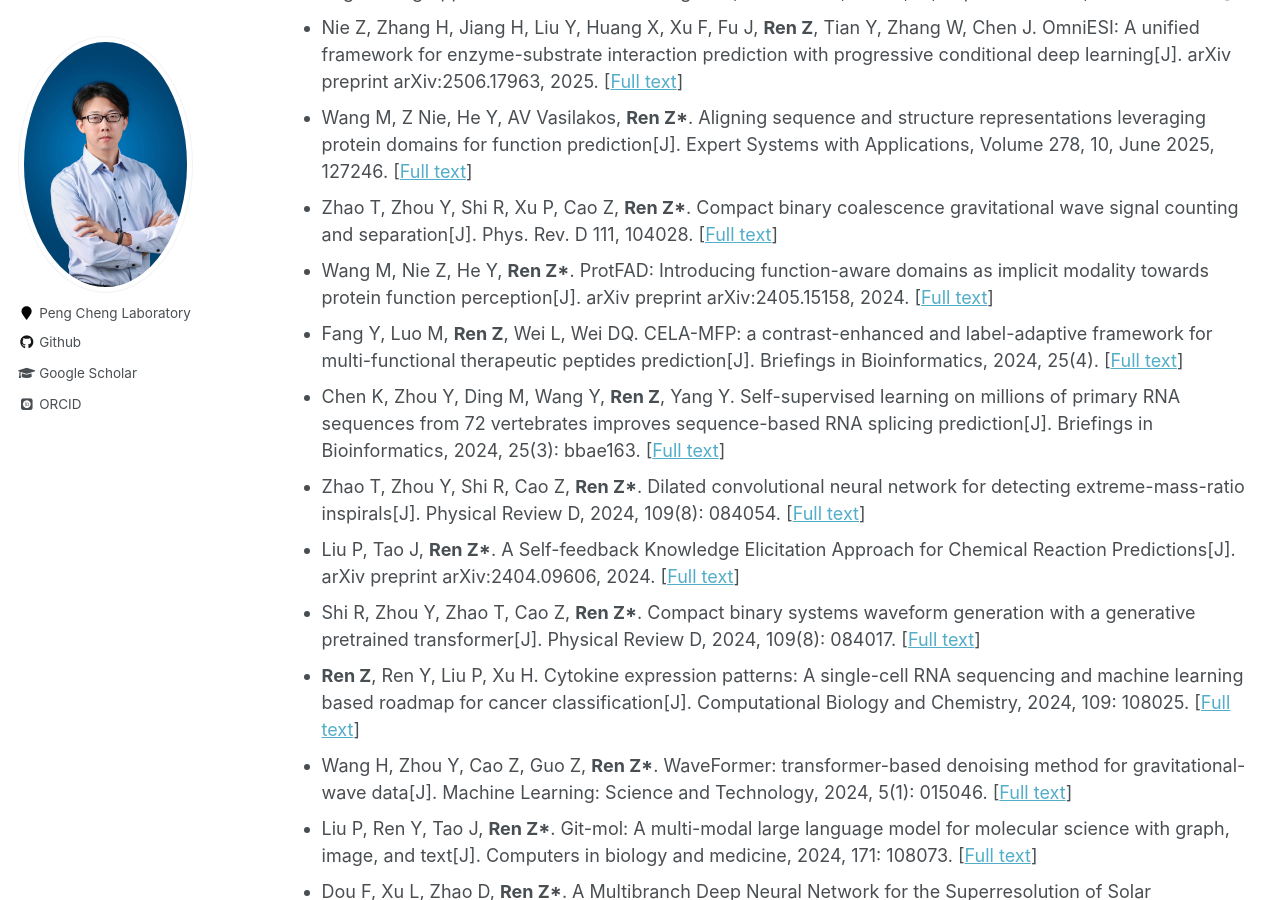
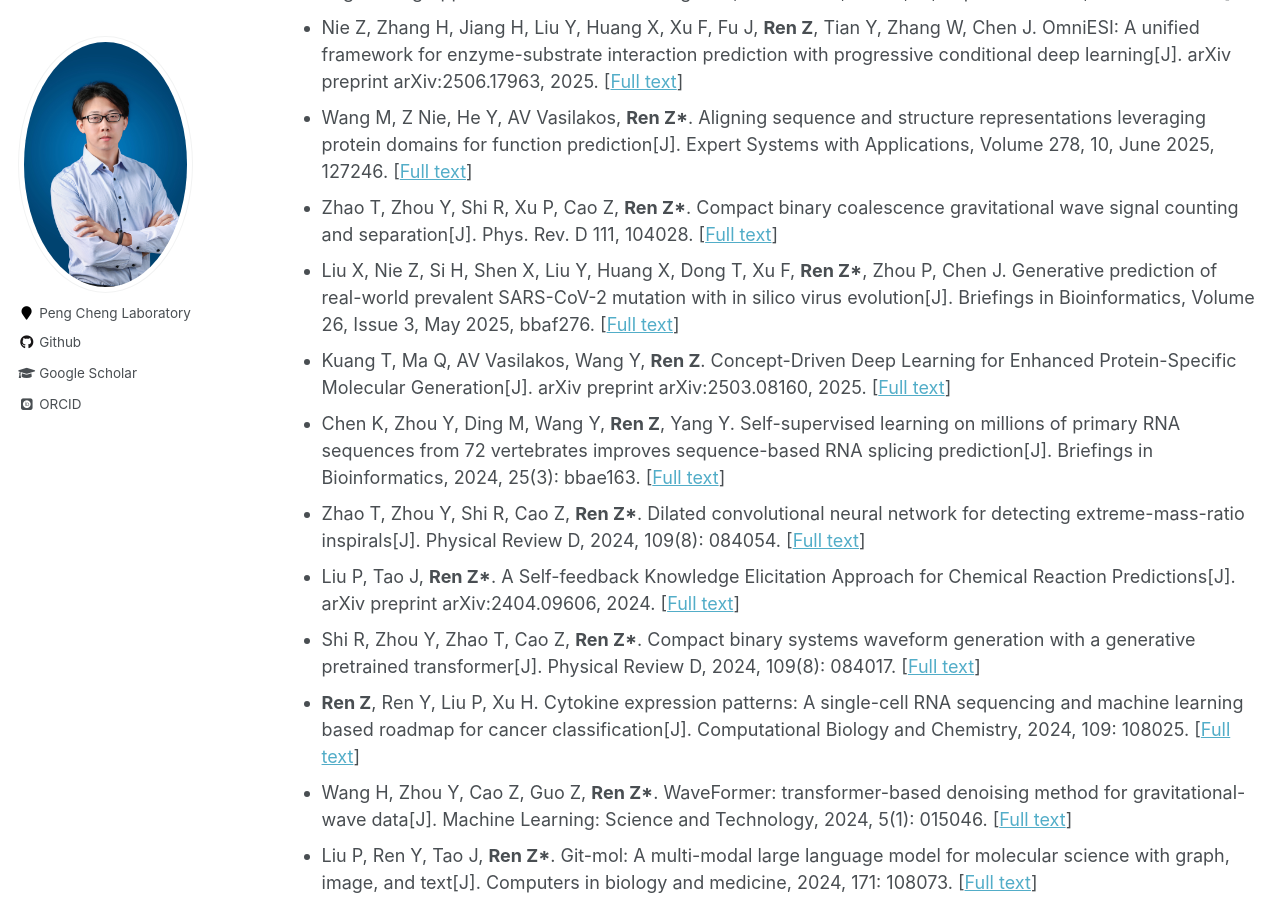
Before and after one commit to zhixiang-ren/zhixiang-ren.github.io, a Jekyll site: the page built from _pages/Publication.html, in a window 1280 px wide and 900 px high, scrolled down 305 px. Built offline with Jekyll 4.4.1, drawn with Linux system fonts in a browser that asks for light colours; some web fonts are replaced.

Commit message:
Update Publication.html

```diff
--- a/_pages/Publication.html
+++ b/_pages/Publication.html
@@ -14,8 +14,8 @@ author_profile: true
     <li>Nie Z, Zhang H, Jiang H, Liu Y, Huang X, Xu F, Fu J, <strong>Ren Z</strong>, Tian Y, Zhang W, Chen J. OmniESI: A unified framework for enzyme-substrate interaction prediction with progressive conditional deep learning[J]. arXiv preprint arXiv:2506.17963, 2025. [<a href="https://arxiv.org/abs/2506.17963" target="_blank">Full text</a>]</li>
     <li>Wang M, Z Nie, He Y, AV Vasilakos, <strong>Ren Z*</strong>. Aligning sequence and structure representations leveraging protein domains for function prediction[J]. Expert Systems with Applications, Volume 278, 10, June 2025, 127246. [<a href="https://www.sciencedirect.com/science/article/abs/pii/S0957417425008681" target="_blank">Full text</a>]</li>
     <li>Zhao T, Zhou Y, Shi R, Xu P, Cao Z, <strong>Ren Z*</strong>. Compact binary coalescence gravitational wave signal counting and separation[J]. Phys. Rev. D 111, 104028. [<a href="https://journals.aps.org/prd/abstract/10.1103/PhysRevD.111.104028" target="_blank">Full text</a>]</li>
-    <li>Wang M, Nie Z, He Y, <strong>Ren Z*</strong>. ProtFAD: Introducing function-aware domains as implicit modality towards protein function perception[J]. arXiv preprint arXiv:2405.15158, 2024. [<a href="https://arxiv.org/abs/2405.15158" target="_blank">Full text</a>]</li>
-    <li>Fang Y, Luo M, <strong>Ren Z</strong>, Wei L, Wei DQ. CELA-MFP: a contrast-enhanced and label-adaptive framework for multi-functional therapeutic peptides prediction[J]. Briefings in Bioinformatics, 2024, 25(4). [<a href="https://academic.oup.com/bib/article-abstract/25/4/bbae348/7717954" target="_blank">Full text</a>]</li>
+    <li>Liu X, Nie Z, Si H, Shen X, Liu Y, Huang X, Dong T, Xu F, <strong>Ren Z*</strong>, Zhou P, Chen J. Generative prediction of real-world prevalent SARS-CoV-2 mutation with in silico virus evolution[J]. Briefings in Bioinformatics, Volume 26, Issue 3, May 2025, bbaf276. [<a href="https://academic.oup.com/bib/article/26/3/bbaf276/8168831" target="_blank">Full text</a>]</li>
+    <li>Kuang T, Ma Q, AV Vasilakos, Wang Y, <strong>Ren Z</strong>. Concept-Driven Deep Learning for Enhanced Protein-Specific Molecular Generation[J]. arXiv preprint arXiv:2503.08160, 2025. [<a href="https://arxiv.org/abs/2503.08160" target="_blank">Full text</a>]</li>
     <li>Chen K, Zhou Y, Ding M, Wang Y, <strong>Ren Z</strong>, Yang Y. Self-supervised learning on millions of primary RNA sequences from 72 vertebrates improves sequence-based RNA splicing prediction[J]. Briefings in Bioinformatics, 2024, 25(3): bbae163. [<a href="https://academic.oup.com/bib/article-abstract/25/3/bbae163/7644137" target="_blank">Full text</a>]</li>
     <li>Zhao T, Zhou Y, Shi R, Cao Z, <strong>Ren Z*</strong>. Dilated convolutional neural network for detecting extreme-mass-ratio inspirals[J]. Physical Review D, 2024, 109(8): 084054. [<a href="https://journals.aps.org/prd/abstract/10.1103/PhysRevD.109.084054" target="_blank">Full text</a>]</li>
     <li>Liu P, Tao J, <strong>Ren Z*</strong>. A Self-feedback Knowledge Elicitation Approach for Chemical Reaction Predictions[J]. arXiv preprint arXiv:2404.09606, 2024. [<a href="https://arxiv.org/abs/2404.09606" target="_blank">Full text</a>]</li>
```
